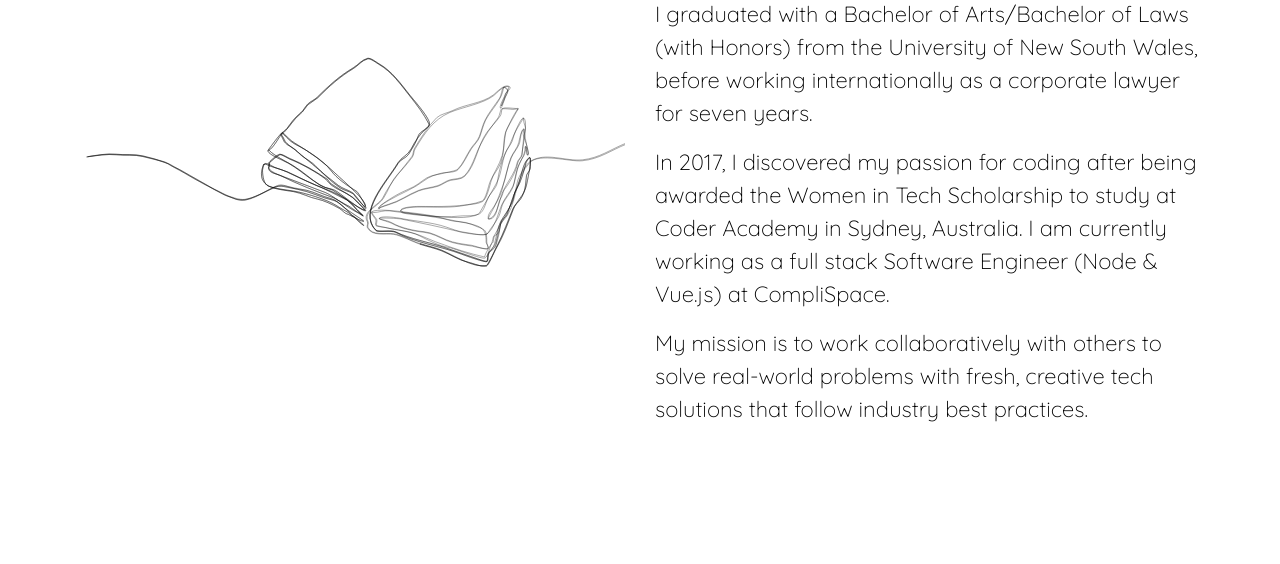
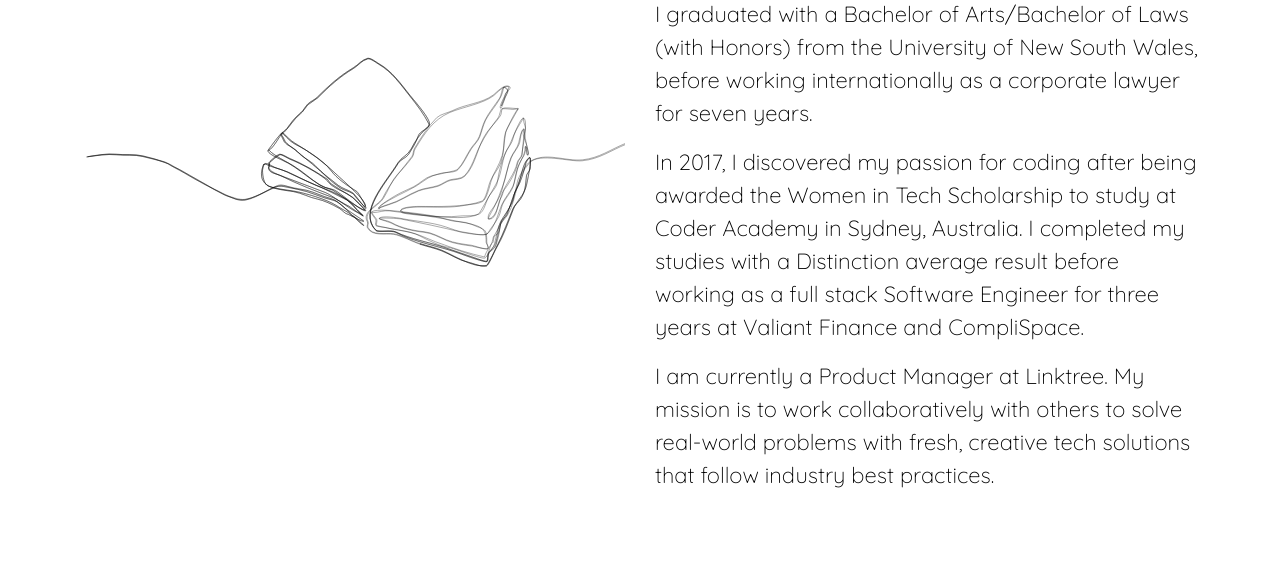
Before and after one commit to carmenhchung-zz/carmenhchung-portfolio, a plain HTML site: page about.html in a window 1280 px wide. Shown: the part 205-769 px from the top of the page. Drawn offline with nearby package versions, Linux system fonts and the light colour scheme.

Commit message:
Update bio to show change towards product management

```diff
--- a/about.html
+++ b/about.html
@@ -96,10 +96,10 @@
           I graduated with a Bachelor of Arts/Bachelor of Laws (with Honors) from the University of New South Wales, before working internationally as a corporate lawyer for seven years.
         </p>
         <p>
-          In 2017, I discovered my passion for coding after being awarded the Women in Tech Scholarship to study at Coder Academy in Sydney, Australia. I am currently working as a full stack Software Engineer (Node & Vue.js) at CompliSpace.
+          In 2017, I discovered my passion for coding after being awarded the Women in Tech Scholarship to study at Coder Academy in Sydney, Australia. I completed my studies with a Distinction average result before working as a full stack Software Engineer for three years at Valiant Finance and CompliSpace.
         </p>
         <p>
-          My mission is to work collaboratively with others to solve real-world problems with fresh, creative tech solutions that follow industry best practices.
+          I am currently a Product Manager at Linktree. My mission is to work collaboratively with others to solve real-world problems with fresh, creative tech solutions that follow industry best practices.
         </p>
       </div>
     </div>
```
Also changed, not shown: index.html (+2 -1 lines).
